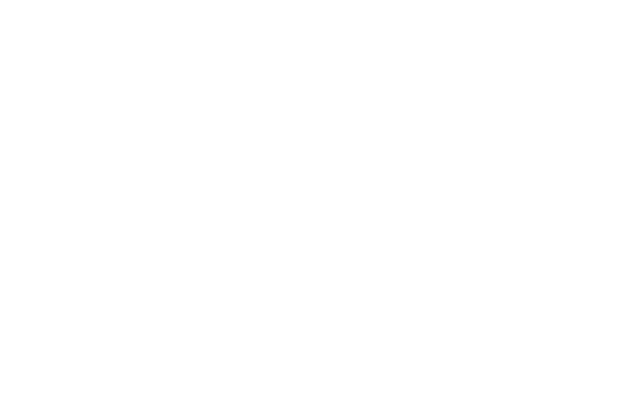
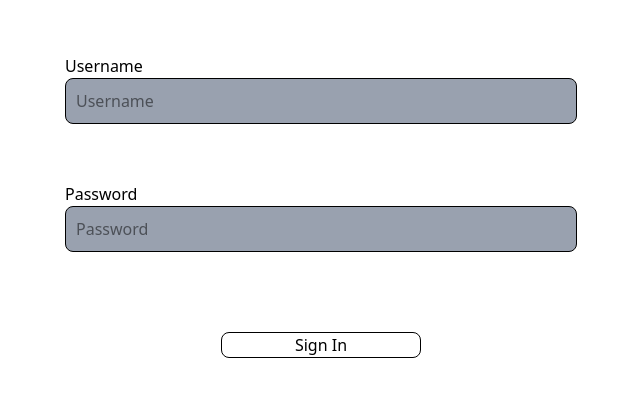
Before and after one commit to bunchofletters/Messaging-App, a React (Vite) app in the folder frontend/: page /login in a window 1280 px wide. Before the commit this address had no page. Shown: the part 119-516 px from the top of the page, without its empty margins (319-959 px from the left). Built offline with nearby package versions, Linux system fonts and the light colour scheme.

Commit message:
fixed springboot issue, started on login page

```diff
--- a/frontend/src/LandingPage.tsx
+++ b/frontend/src/LandingPage.tsx
@@ -10,7 +10,7 @@
           <img className="w-50 h-50"src='https://upload.wikimedia.org/wikipedia/commons/thumb/5/51/IMessage_logo.svg/2048px-IMessage_logo.svg.png' alt="A White Speech Bubble Surround by a Green Background. Also Known as the IMessage Logo"></img>
         </div>
         <div id="side-2">
-          <Link tabIndex={-1} to="/register" className="main-page-button">
+          <Link tabIndex={-1} to="/login" className="main-page-button">
             <button className='justify-center item-center w-full h-full p-2 hover:cursor-pointer focus:font-bold'>Login in</button>
           </Link>
           <Link tabIndex={-1} to="/register" className="main-page-button">
--- /dev/null
+++ b/frontend/src/login_register/login.tsx
@@ -0,0 +1,44 @@
+import {useState} from 'react'
+
+function LoginPage() {
+    const [username, setUsername] = useState("");
+    const [password, setPassword] = useState("");
+
+    return (
+        <>
+        <div className="flex h-screen items-center justify-center">
+            <div className="box-border size-128 justify-center">
+                <form className="grid grid-cols-1 grid-rows-4 items-center w-full h-full">
+                    <div>
+                        <label className='text-black dark:text-white' htmlFor='usernameField'>Username</label>
+                        <input
+                            id="usernameField"
+                            type="text"
+                            className="border-1 w-full rounded-lg focus:ring-blue-500 bg-gray-400 text-black p-2.5 not-dark:focus-visible:bg-white dark:focus-visible:bg-black dark:focus-visible:text-white"
+                            placeholder="Username"
+                            value={username}
+                            tabIndex={0}
+                            onChange={(event) => setUsername(event.target.value)}
+                        />
+                    </div>
+                    <div>
+                        <label className='text-black dark:text-white'>Password</label>
+                        <input
+                            type="password"
+                            className="border-1 w-full rounded-lg focus:ring-blue-500 bg-gray-400 text-black p-2.5 not-dark:focus-visible:bg-white dark:focus-visible:bg-black dark:focus-visible:text-white"
+                            placeholder="Password"
+                            value={password}
+                            tabIndex={0}
+                            onChange={(event) => setPassword(event.target.value)}
+                        />
+                    </div>
+                    <div className="flex items-center justify-center text-black dark:text-white">
+                        <button className="border-1 rounded-lg w-50 dark: not-dark:focus-visible:bg-white dark:focus-visible:bg-black dark:focus-visible:text-white">Sign In</button>
+                    </div>
+                </form>
+            </div>
+        </div>
+        </>
+    )
+}
+export default LoginPage;
--- a/frontend/src/main.tsx
+++ b/frontend/src/main.tsx
@@ -5,6 +5,7 @@
 import LandingPage from './LandingPage.tsx'
 import OverViewTextRoom from './mainpage/OverViewTextRoom.tsx';
 import RegisterPage from './login_register/register.tsx';
+import LoginPage from './login_register/login.tsx';
 
 createRoot(document.getElementById('root')!).render(
   <StrictMode>
@@ -13,6 +14,7 @@
         <Route path = "/" element={<LandingPage />} />
         <Route path = "/toOverViewTextRoom" element={<OverViewTextRoom />} />
         <Route path = "/register" element={<RegisterPage />} />
+        <Route path = "/login" element={<LoginPage />} />
       </Routes>
     </Router>
   </StrictMode>,
```
Also changed, not shown: 2 other files (tests, documents, lock files or other folders).
